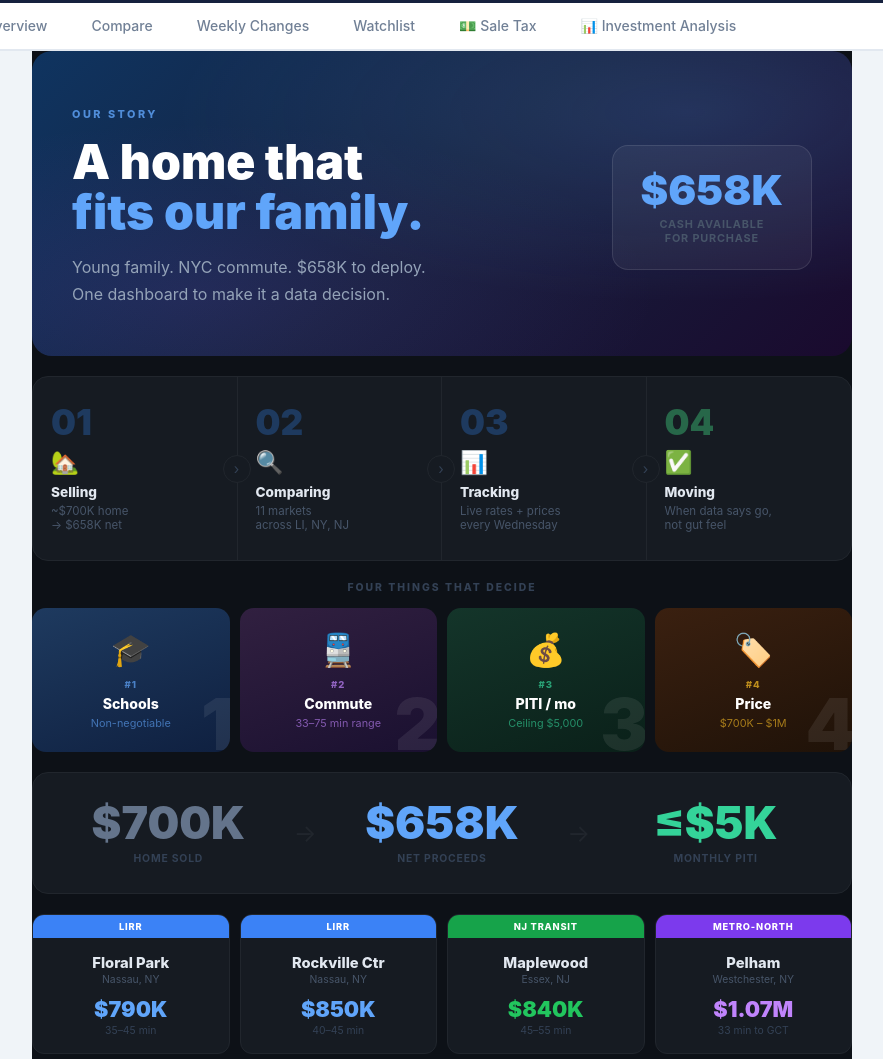
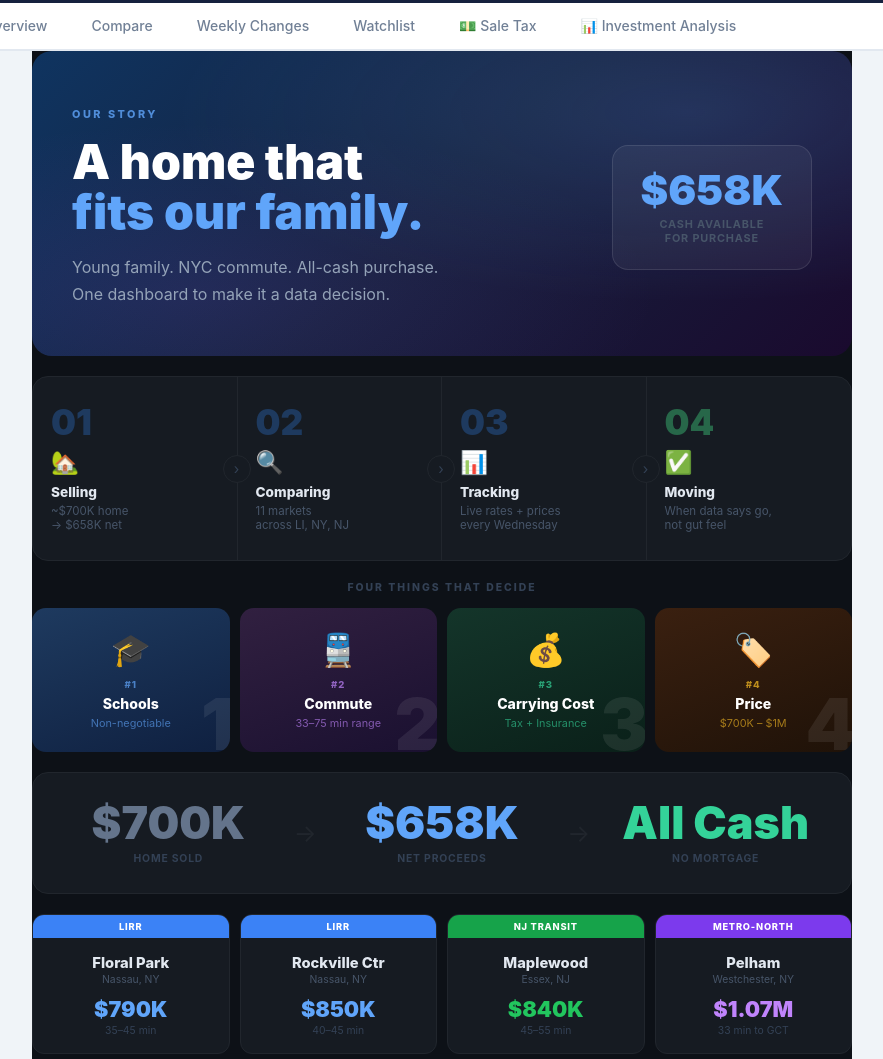
Before and after one commit to domaragonjr-093017/Housing-Investment-Dashboard, a website: page docs/index.html in a window 1280 px wide. Shown: the part 114-1173 px from the top of the page, without its empty margins (198-1081 px from the left). Drawn offline with nearby package versions, Linux system fonts and the light colour scheme.

Commit message:
chore: auto-update dashboard 2026-06-11 [skip ci]

```diff
--- a/docs/index.html
+++ b/docs/index.html
@@ -215,7 +215,7 @@ td.muted{color:#a0aec0}
       <div>
         <div style="font-size:.68rem;font-weight:800;letter-spacing:2.5px;text-transform:uppercase;color:#60a5fa;margin-bottom:16px;opacity:.8">Our Story</div>
         <div style="font-size:3rem;font-weight:900;line-height:1.05;color:#fff;margin-bottom:16px">A home that<br><span style="color:#60a5fa">fits our family.</span></div>
-        <div style="font-size:1rem;color:#94a3b8;line-height:1.7;max-width:400px">Young family. NYC commute. <span id="hero-tagline-proceeds">$658K</span> to deploy.<br>One dashboard to make it a data decision.</div>
+        <div style="font-size:1rem;color:#94a3b8;line-height:1.7;max-width:400px">Young family. NYC commute. All-cash purchase.<br>One dashboard to make it a data decision.</div>
       </div>
       <div style="text-align:center;background:rgba(255,255,255,.05);border:1px solid rgba(255,255,255,.1);border-radius:16px;padding:24px 28px;min-width:140px">
         <div id="hero-proceeds-big" style="font-size:2.6rem;font-weight:900;color:#60a5fa;line-height:1">$658K</div>
@@ -278,8 +278,8 @@ td.muted{color:#a0aec0}
       <div style="position:absolute;bottom:-8px;right:-4px;font-size:4.5rem;font-weight:900;opacity:.08;color:#fff;line-height:1">3</div>
       <div style="font-size:2rem;margin-bottom:10px">💰</div>
       <div style="font-size:.6rem;font-weight:800;letter-spacing:1px;text-transform:uppercase;color:#34d399;opacity:.7;margin-bottom:5px">#3</div>
-      <div style="font-size:.88rem;font-weight:800;color:#fff;margin-bottom:4px">PITI / mo</div>
-      <div style="font-size:.68rem;color:#34d399;opacity:.6">Ceiling $5,000</div>
+      <div style="font-size:.88rem;font-weight:800;color:#fff;margin-bottom:4px">Carrying Cost</div>
+      <div style="font-size:.68rem;color:#34d399;opacity:.6">Tax + Insurance</div>
     </div>
     <div style="background:linear-gradient(160deg,#3a2010,#1f1208);border-radius:14px;padding:22px 14px;text-align:center;position:relative;overflow:hidden">
       <div style="position:absolute;bottom:-8px;right:-4px;font-size:4.5rem;font-weight:900;opacity:.08;color:#fff;line-height:1">4</div>
@@ -303,8 +303,8 @@ td.muted{color:#a0aec0}
     </div>
     <div style="font-size:1.5rem;color:#21262d;padding:0 4px">→</div>
     <div>
-      <div style="font-size:2.8rem;font-weight:900;color:#34d399;line-height:1;margin-bottom:6px">≤$5K</div>
-      <div style="font-size:.65rem;font-weight:700;text-transform:uppercase;letter-spacing:.8px;color:#334155">Monthly PITI</div>
+      <div style="font-size:2.8rem;font-weight:900;color:#34d399;line-height:1;margin-bottom:6px">All Cash</div>
+      <div style="font-size:.65rem;font-weight:700;text-transform:uppercase;letter-spacing:.8px;color:#334155">No mortgage</div>
     </div>
   </div>
 
```
